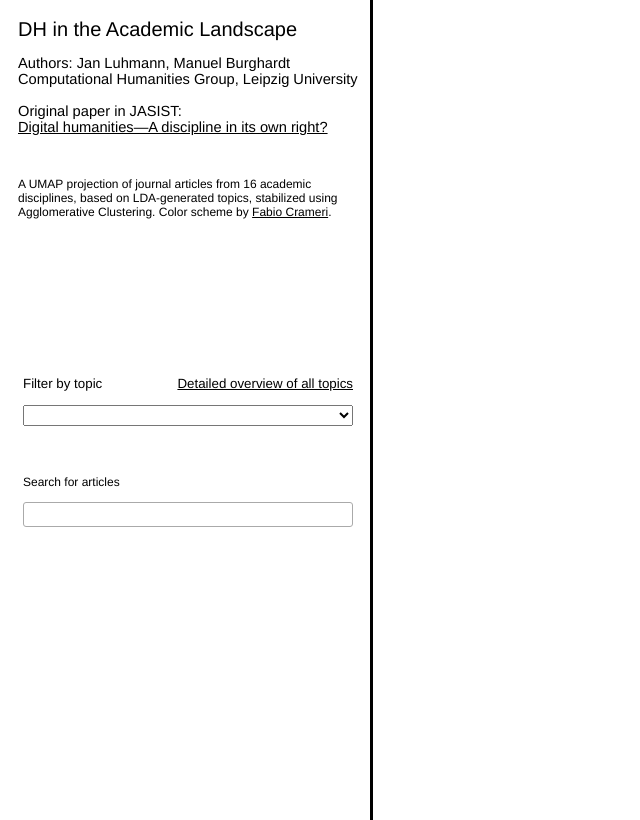
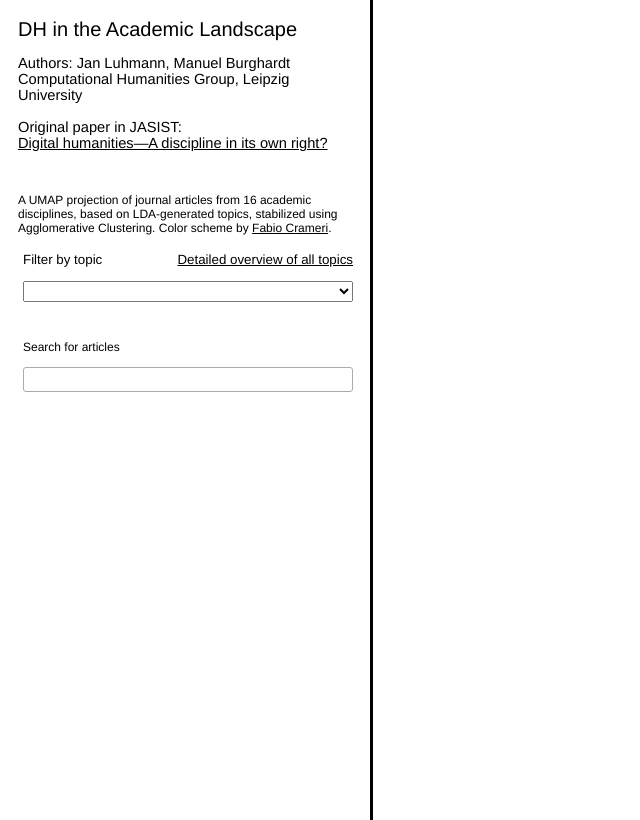
Before and after one commit to poke1024/dh_academic_landscape, a plain HTML site: page index.html in a window 1280 px wide. Shown: the whole page, without its empty margins (0-640 px from the left). Drawn offline with Linux system fonts and the light colour scheme; no server answers.

Commit message:
fix some layout glitches with disciplineLegend

```diff
--- a/index.html
+++ b/index.html
@@ -45,6 +45,7 @@
                 border-style: solid;
                 border-width: 0px 3px 0px 0px;
                 width: 350px;
+                float: left;
             }
 
             #topicSelect {
@@ -52,17 +53,15 @@
                 padding: 5px;
                 margin: 8px;
                 top: 350px;
-                position: absolute;
                 font-size: 10pt;
-                height: 200px;
+                float: left;
             }
 
             #articleSearch {
                 width: 330px;
                 padding: 5px;
                 text-align: left;
-                float: right;
-                position: absolute;
+                float: left;
                 top: 450px;
                 margin: 8px;
             }
@@ -254,12 +253,12 @@
             #disciplineLegend {
                 width: 5%;
                 min-width: 200px;
-                position: absolute;
                 bottom: 10px;
                 left: 10px;
                 font-size: 9pt;
                 padding: 8px 0px 8px 8px;
                 text-align: left;
+                float: left;
             }
 
             #disciplineLegend table {
@@ -271,13 +270,13 @@
             }
 
             #projectHeader {
-                position: absolute;
                 z-index: 10010;
                 left: 10px;
                 top: 10px;
                 height: 200px;
                 padding: 8px;
                 text-align: left;
+                float: left;
             }
 
             #projectHeader #projectTitle {
@@ -329,10 +328,10 @@
                 <p>Search for articles</p>
                 <input id="articleSearchBox"></input>
             </div>
-        </div>
-        <div id="disciplineLegend">
-            <table style="width:100%", id="disciplineLegendTable">
-              </table>
+            <div id="disciplineLegend">
+                <table style="width:100%", id="disciplineLegendTable">
+                  </table>
+            </div>
         </div>
         <div id="articleInfo">
             <button id="closeBtn">
```
